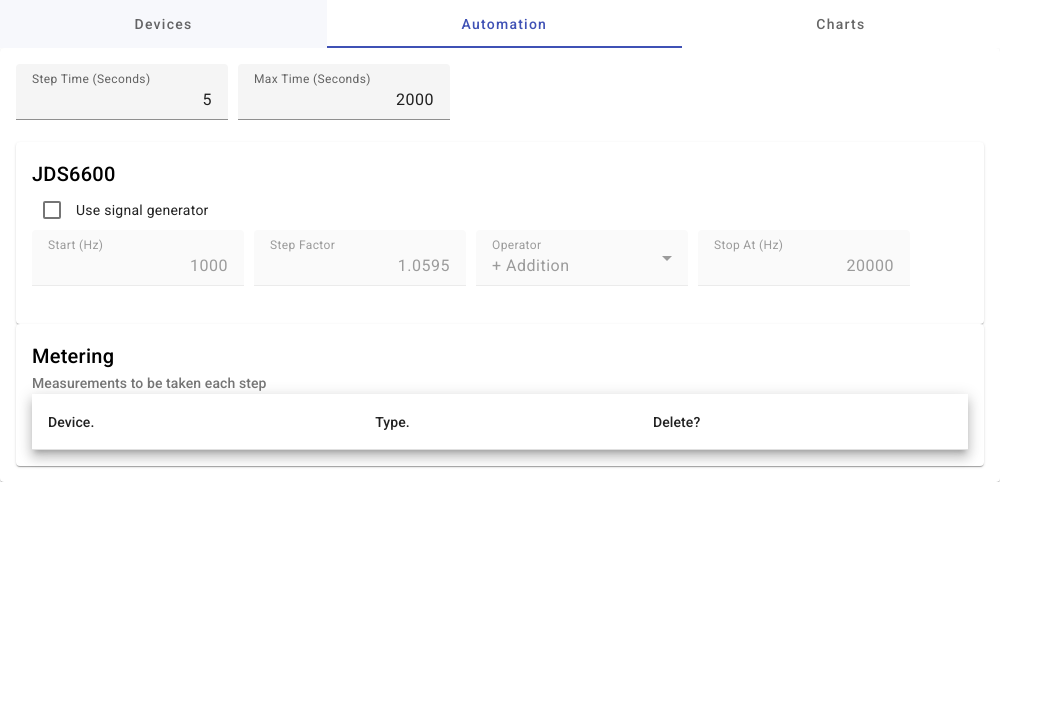
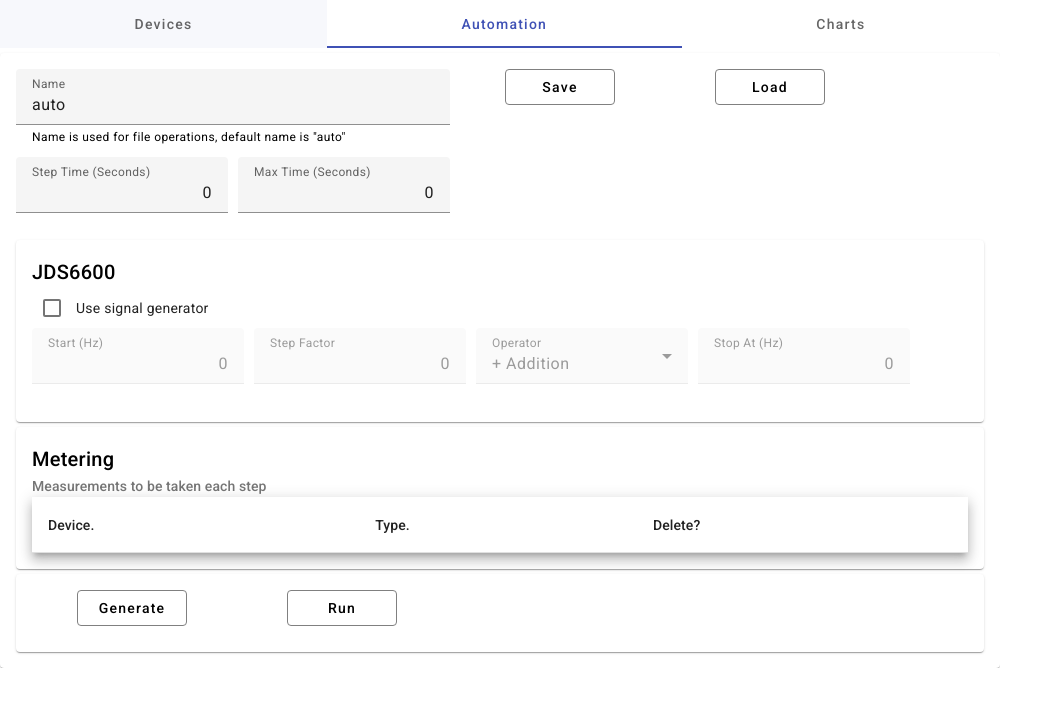
Before and after one commit to somervda/scpipi_ui, an Angular app: page / in a window 1280 px wide. Both pictures are taken after a click on the tab "Automation". Shown: the top 706 px of the page, without its empty margins (0-1063 px from the left). Built offline with nearby package versions, Linux system fonts and the light colour scheme.

Commit message:
wip - automation

```diff
--- a/src/app/automation/automation.component.html
+++ b/src/app/automation/automation.component.html
@@ -1,16 +1,51 @@
 <mat-card
   ><mat-card-content>
-    <div class="grid-functions">
-      <div>
+    <div class="grid-functions" style="width: 100%">
+      <div style="grid-column: span 2">
+        <mat-form-field style="width: 100%">
+          <mat-label>Name</mat-label>
+          <input matInput maxlength="60" [(ngModel)]="automation.name" />
+          <mat-hint
+            >Name is used for file operations, default name is "auto"</mat-hint
+          >
+        </mat-form-field>
+      </div>
+      <div class="action-div">
+        <button
+          mat-flat-button
+          class="fButton"
+          matTooltip="Save automation parameters based on name"
+        >
+          Save
+        </button>
+      </div>
+      <div class="action-div">
+        <button
+          mat-flat-button
+          class="fButton"
+          matTooltip="Load automation parameters"
+        >
+          Load
+        </button>
+      </div>
+      <div style="grid-column: 1">
         <mat-form-field>
           <mat-label>Step Time (Seconds)</mat-label>
-          <input class="right-align" matInput [(ngModel)]="stepSeconds" />
+          <input
+            class="right-align"
+            matInput
+            [(ngModel)]="automation.stepSeconds"
+          />
         </mat-form-field>
       </div>
       <div>
         <mat-form-field>
           <mat-label>Max Time (Seconds)</mat-label>
-          <input class="right-align" matInput [(ngModel)]="maxSeconds" />
+          <input
+            class="right-align"
+            matInput
+            [(ngModel)]="automation.maxSeconds"
+          />
         </mat-form-field>
       </div>
     </div>
@@ -18,7 +53,9 @@
       <mat-card-header>
         <mat-card-title>JDS6600</mat-card-title>
         <mat-card-subtitle
-          ><mat-checkbox class="example-margin" [(ngModel)]="jds6600"
+          ><mat-checkbox
+            class="example-margin"
+            [(ngModel)]="automation.useJds6600"
             >Use signal generator</mat-checkbox
           ></mat-card-subtitle
         >
@@ -31,8 +68,8 @@
               <input
                 class="right-align"
                 matInput
-                [disabled]="!jds6600"
-                [(ngModel)]="jds6600StartHz"
+                [disabled]="!automation.useJds6600"
+                [(ngModel)]="automation.jds6600StartHz"
               />
             </mat-form-field>
           </div>
@@ -43,15 +80,18 @@
               <input
                 class="right-align"
                 matInput
-                [disabled]="!jds6600"
-                [(ngModel)]="jds6600StepFactor"
+                [disabled]="!automation.useJds6600"
+                [(ngModel)]="automation.jds6600StepFactor"
               />
             </mat-form-field>
           </div>
           <div>
             <mat-form-field>
               <mat-label>Operator</mat-label>
-              <mat-select [(ngModel)]="JDS6600Operator" [disabled]="!jds6600">
+              <mat-select
+                [(ngModel)]="automation.jds6600Operator"
+                [disabled]="!automation.useJds6600"
+              >
                 <mat-option value="+">+ Addition</mat-option>
                 <mat-option value="-">- Subtraction</mat-option>
                 <mat-option value="*">* Multiplication</mat-option>
@@ -64,9 +104,9 @@
               <mat-label>Stop At (Hz)</mat-label>
               <input
                 class="right-align"
-                [disabled]="!jds6600"
+                [disabled]="!automation.useJds6600"
                 matInput
-                [(ngModel)]="jds6600StopHz"
+                [(ngModel)]="automation.jds6600StopHz"
               />
             </mat-form-field>
           </div>
@@ -83,7 +123,7 @@
       <mat-card-content>
         <table
           mat-table
-          [dataSource]="dataSource"
+          [dataSource]="automation.meters"
           class="mat-elevation-z8"
           #mytable
         >
@@ -120,5 +160,31 @@
           <tr mat-header-row *matHeaderRowDef="displayedColumns"></tr>
           <tr mat-row *matRowDef="let row; columns: displayedColumns"></tr>
         </table> </mat-card-content
-    ></mat-card> </mat-card-content
-></mat-card>
+    ></mat-card>
+    <mat-card
+      ><mat-card-content>
+        <div class="grid-functions" style="width: 100%">
+          <div class="action-div">
+            <button
+              mat-flat-button
+              class="fButton"
+              (click)="generate()"
+              matTooltip="Generate an automation script based on name"
+            >
+              Generate
+            </button>
+          </div>
+          <div class="action-div">
+            <button
+              mat-flat-button
+              class="fButton"
+              matTooltip="Run the generated script"
+            >
+              Run
+            </button>
+          </div>
+        </div>
+      </mat-card-content></mat-card
+    >
+  </mat-card-content></mat-card
+>
--- a/src/app/automation/automation.component.scss
+++ b/src/app/automation/automation.component.scss
@@ -33,3 +33,12 @@
 .right-align {
   text-align: right;
 }
+
+.action-div {
+  width: 200px;
+  text-align: center;
+}
+
+mat-card {
+  margin-top: 5px;
+}
--- a/src/app/automation/automation.component.ts
+++ b/src/app/automation/automation.component.ts
@@ -7,6 +7,7 @@
 import { MatCardModule } from '@angular/material/card';
 import { MatSelectModule } from '@angular/material/select';
 import { MatCheckboxModule } from '@angular/material/checkbox';
+import { MatTooltipModule } from '@angular/material/tooltip';
 import { FormsModule } from '@angular/forms';
 import {
   AutomationService,
@@ -28,21 +29,22 @@
     MatCardModule,
     MatSelectModule,
     MatCheckboxModule,
+    MatTooltipModule,
   ],
   templateUrl: './automation.component.html',
   styleUrl: './automation.component.scss',
 })
 export class AutomationComponent {
   displayedColumns: string[] = ['deviceName', 'type', 'delete'];
-  dataSource;
+  automation: Automation;
 
-  stepSeconds = 5;
-  maxSeconds = 2000;
-  jds6600StartHz = 1000;
-  jds6600StepFactor = 1.0595;
-  JDS6600Operator = '+';
-  jds6600StopHz = 20000;
-  jds6600: boolean = false;
+  // stepSeconds = 5;
+  // maxSeconds = 2000;
+  // jds6600StartHz = 1000;
+  // jds6600StepFactor = 1.0595;
+  // JDS6600Operator = '+';
+  // jds6600StopHz = 20000;
+  // jds6600: boolean = false;
 
   @ViewChild(MatTable) table: MatTable<Meter> | undefined;
 
@@ -50,7 +52,8 @@
     private automationService: AutomationService,
     private _snackBar: MatSnackBar
   ) {
-    this.dataSource = this.automationService.getMetersArray();
+    this.automation = this.automationService.getAutomation();
+    // this.dataSource = this.automationService.getMetersArray();
   }
 
   removeMeter(deviceName: string, type: string) {
@@ -61,9 +64,13 @@
   }
 
   refreshTable() {
-    this.dataSource = this.automationService.getMetersArray();
+    this.automation = this.automationService.getAutomation();
     if (this.table) {
       this.table.renderRows();
     }
   }
+
+  generate() {
+    console.log(this.automationService.generate());
+  }
 }
--- a/src/app/services/automation.service.ts
+++ b/src/app/services/automation.service.ts
@@ -6,13 +6,13 @@
 }
 export interface Automation {
   name: string;
-  description: string;
-  start: number;
-  step: number;
-  stepOperator: string;
-  limit: number;
   maxSeconds: number;
   stepSeconds: number;
+  useJds6600: boolean;
+  jds6600StartHz: number;
+  jds6600StepFactor: number;
+  jds6600Operator: string;
+  jds6600StopHz: number;
   meters: Meter[];
 }
 
@@ -22,14 +22,14 @@
 export class AutomationService {
   // Use a Map for Automation data
   _automation: Automation = {
-    name: '',
-    description: '',
-    start: 0,
-    step: 0,
-    stepOperator: '+',
-    limit: 0,
+    name: 'auto',
     maxSeconds: 0,
     stepSeconds: 0,
+    useJds6600: false,
+    jds6600StartHz: 0,
+    jds6600StepFactor: 0,
+    jds6600Operator: '+',
+    jds6600StopHz: 0,
     meters: [],
   };
 
@@ -70,23 +70,62 @@
     return this._automation.meters;
   }
 
+  getAutomation(): Automation {
+    return this._automation;
+  }
+
   getJson() {
     // Return stringified version of automation parameters (For saving)
     return JSON.stringify(this._automation);
   }
 
-  makeScript() {
+  generate() {
     let CRLF = '\r\n';
     let as = '#!/usr/bin/python3' + CRLF + CRLF;
     as += 'from xdm1241 import Xdm1241' + CRLF;
     as += 'from jds6600 import Jds6600' + CRLF;
     as += 'from sds1052 import Sds1052' + CRLF;
-    as += 'from dho804 import dho804' + CRLF;
+    as += 'from dho804 import Dho804' + CRLF;
     as += 'import time' + CRLF;
     as += '' + CRLF;
+    // Setup environment
     as += '#  Setup environment' + CRLF;
-    as += '' + CRLF;
-    as += '' + CRLF;
-    as += '' + CRLF;
+    as += 'start=time.time()' + CRLF;
+    // If using signal generator jds6600
+    if (this._automation.useJds6600) {
+      as += 'jds6600 = Jds6600(quiet=True)' + CRLF;
+      as += 'freq=' + this._automation.jds6600StartHz.toString() + CRLF;
+    }
+    as +=
+      'while (start + ' +
+      this._automation.maxSeconds.toString() +
+      ') > time.time():' +
+      CRLF;
+    // Add in signal generator jds6600
+    if (this._automation.useJds6600) {
+      if (
+        this._automation.jds6600Operator == '+' ||
+        this._automation.jds6600Operator == '*'
+      ) {
+        as += '    if freq>' + this._automation.jds6600StopHz + ':' + CRLF;
+        as += '        break;' + CRLF;
+      } else {
+        as += '    if freq<' + this._automation.jds6600StopHz + ':' + CRLF;
+        as += '        break' + CRLF;
+      }
+      // Set jds6600 to frequency at 1 volt and sine wave
+      as += '    jds6600.configure(freq,1,0)' + CRLF;
+      // Set freq to next value
+      as +=
+        '    freq' +
+        this._automation.jds6600Operator +
+        '= ' +
+        this._automation.jds6600StepFactor.toString() +
+        CRLF;
+    }
+    // sleep until next step cycle
+    as +=
+      '    time.sleep(' + this._automation.stepSeconds.toString() + ')' + CRLF;
+    return as;
   }
 }
```
